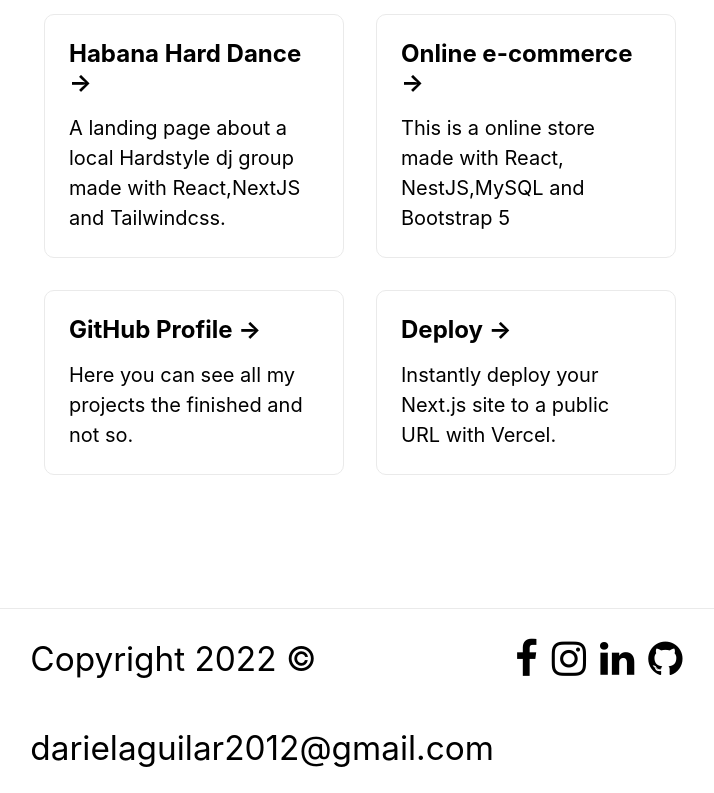
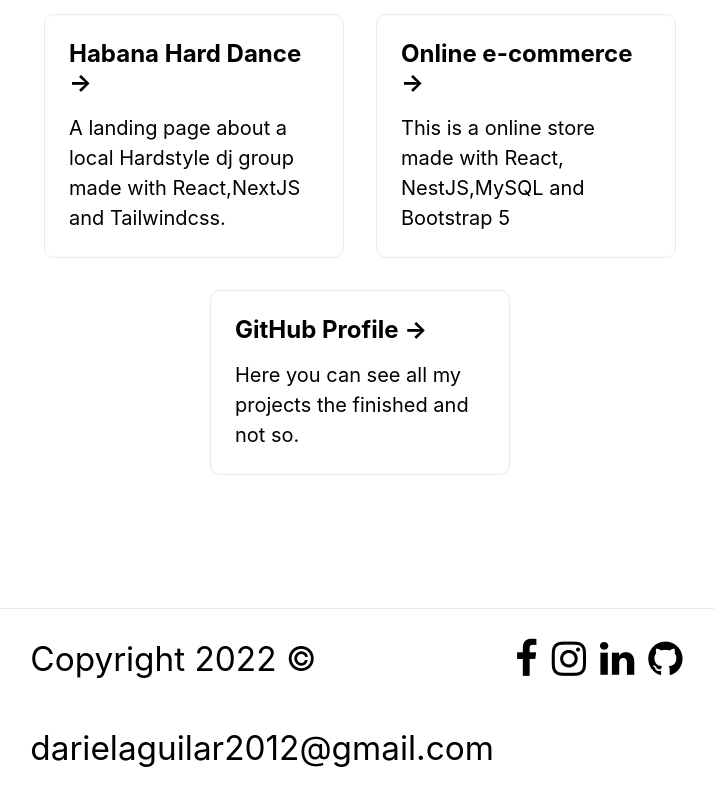
Before and after one commit to darielaguilar/OwnPortfolio, a Next.js app: page / in a window 1280 px wide. Shown: the part 991-1784 px from the top of the page, without its empty margins (280-994 px from the left). Built offline with nearby package versions, Linux system fonts and the light colour scheme.

Commit message:
remove vercel deploy link

```diff
--- a/pages/index.js
+++ b/pages/index.js
@@ -41,15 +41,7 @@ export default function Home() {
             <p>Here you can see all my projects the finished and not so.</p>
           </a>
 
-          <a
-            href="https://vercel.com/new?utm_source=create-next-app&utm_medium=default-template&utm_campaign=create-next-app"
-            className={styles.card}
-          >
-            <h2>Deploy &rarr;</h2>
-            <p>
-              Instantly deploy your Next.js site to a public URL with Vercel.
-            </p>
-          </a>
+
         </div>
       </main>
 
```
